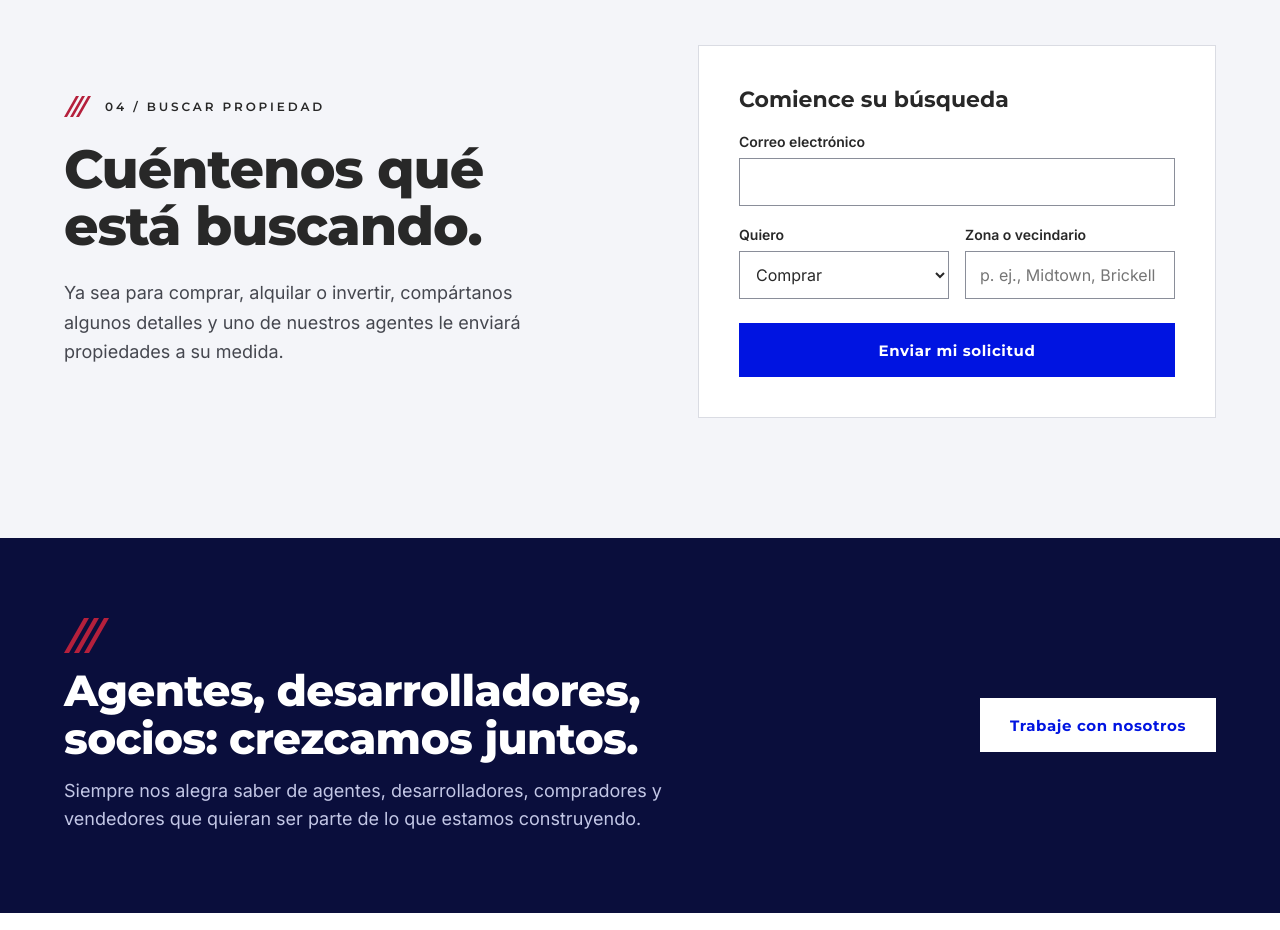
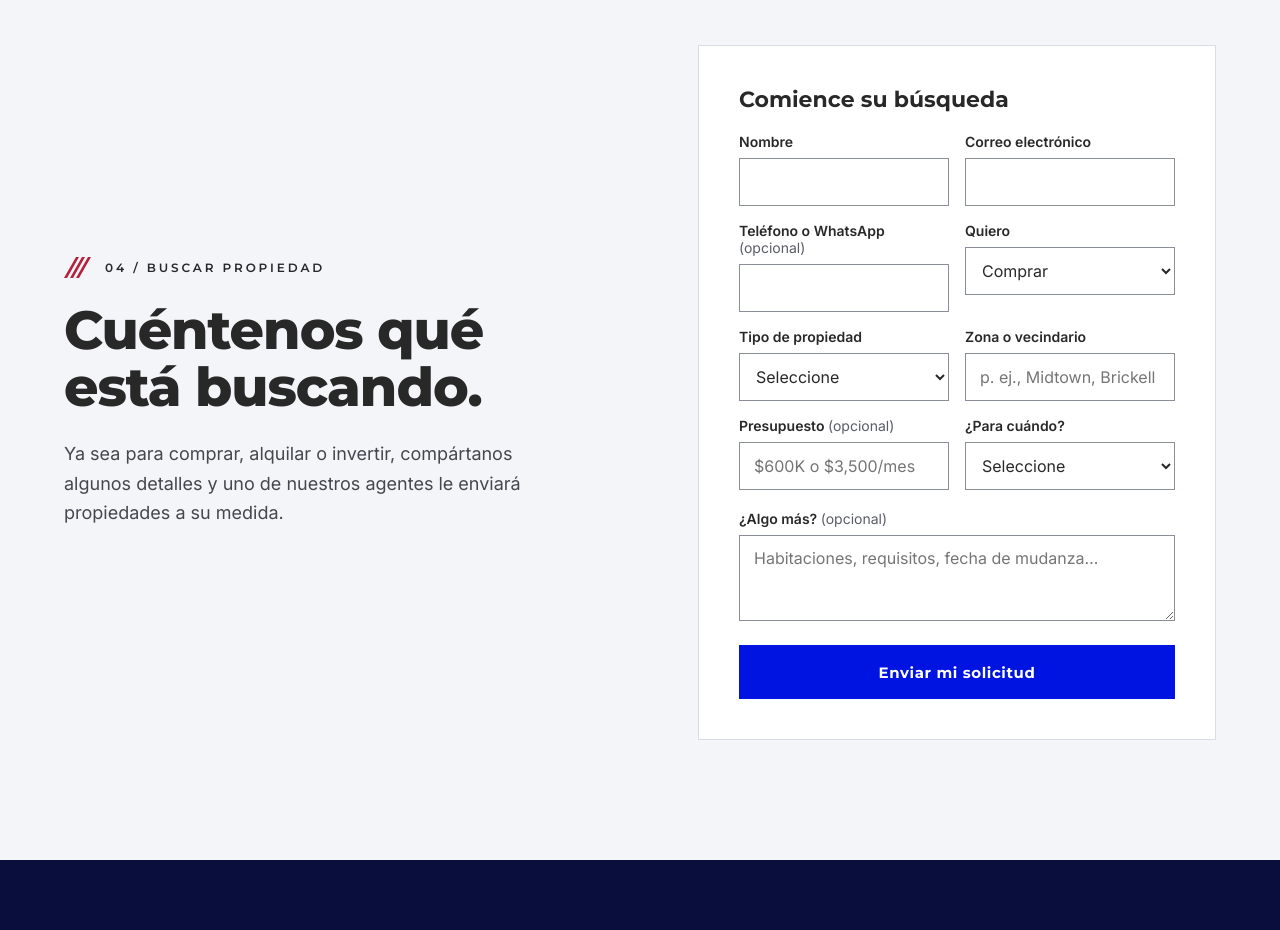
Before and after one commit to alejandrolevinton/levintonrealty-website, a plain HTML site: page es/index.html in a window 1280 px wide. Shown: the part 4020-4950 px from the top of the page. Drawn offline with Linux system fonts and the light colour scheme.

Commit message:
Find a Property form: ask for name, phone, property type, budget and timeline
- New fields (English and Spanish): name (required), phone or WhatsApp,
  property type, budget, timeline, and an "Anything else?" box
- Hidden "language" field so agents know which language to reply in
- Spanish options send the same English values, so submissions stay uniform
- Privacy policy (EN/ES) updated to list the new fields

Co-Authored-By: Claude Opus 5.5 <noreply@anthropic.com>
Claude-Session: https://claude.ai/code/session_01139QVLQtR3c5MqV6CuZihN

```diff
--- a/es/index.html
+++ b/es/index.html
@@ -260,23 +260,64 @@ dd,p{text-wrap:pretty}
 <input type="hidden" name="form-name" value="property-request">
 <p hidden><label>Deje este campo vacío: <input name="company"></label></p>
 <h3 id="find-form-h" style="margin:0;font-family:'Montserrat','Avenir Next','Segoe UI',system-ui,sans-serif;font-weight:700;font-size:22px">Comience su búsqueda</h3>
+<input type="hidden" name="language" value="Español">
+<div style="display:grid;grid-template-columns:repeat(auto-fit,minmax(min(200px,100%),1fr));gap:16px">
+<div style="display:flex;flex-direction:column;gap:8px">
+<label for="f-name" style="font-size:14px;font-weight:600">Nombre</label>
+<input id="f-name" name="name" type="text" required autocomplete="name" style="width:100%;border:1px solid #8A8E99;border-radius:0;background:#FFFFFF;font-size:16px;height:48px;padding:0 14px">
+</div>
 <div style="display:flex;flex-direction:column;gap:8px">
 <label for="f-email" style="font-size:14px;font-weight:600">Correo electrónico</label>
-<input id="f-email" name="email" type="email" required autocomplete="email" style="width:100%;height:48px;padding:0 14px;border:1px solid #8A8E99;border-radius:0;background:#FFFFFF;font-size:16px">
+<input id="f-email" name="email" type="email" required autocomplete="email" style="width:100%;border:1px solid #8A8E99;border-radius:0;background:#FFFFFF;font-size:16px;height:48px;padding:0 14px">
 </div>
-<div style="display:grid;grid-template-columns:repeat(auto-fit,minmax(min(200px,100%),1fr));gap:16px">
+<div style="display:flex;flex-direction:column;gap:8px">
+<label for="f-phone" style="font-size:14px;font-weight:600">Teléfono o WhatsApp <span style="font-weight:400;color:#5A5D66">(opcional)</span></label>
+<input id="f-phone" name="phone" type="tel" autocomplete="tel" style="width:100%;border:1px solid #8A8E99;border-radius:0;background:#FFFFFF;font-size:16px;height:48px;padding:0 14px">
+</div>
 <div style="display:flex;flex-direction:column;gap:8px">
 <label for="f-goal" style="font-size:14px;font-weight:600">Quiero</label>
-<select id="f-goal" name="looking_to" style="width:100%;height:48px;padding:0 12px;border:1px solid #8A8E99;border-radius:0;background:#FFFFFF;font-size:16px">
+<select id="f-goal" name="looking_to" style="width:100%;border:1px solid #8A8E99;border-radius:0;background:#FFFFFF;font-size:16px;height:48px;padding:0 12px">
 <option value="Buy">Comprar</option>
 <option value="Lease">Alquilar</option>
 <option value="Invest">Invertir</option>
 </select>
 </div>
 <div style="display:flex;flex-direction:column;gap:8px">
+<label for="f-type" style="font-size:14px;font-weight:600">Tipo de propiedad</label>
+<select id="f-type" name="property_type" style="width:100%;border:1px solid #8A8E99;border-radius:0;background:#FFFFFF;font-size:16px;height:48px;padding:0 12px">
+<option value="">Seleccione</option>
+<option value="Condo or apartment">Condominio o apartamento</option>
+<option value="House or townhouse">Casa o townhouse</option>
+<option value="Multifamily">Multifamiliar</option>
+<option value="Commercial">Comercial</option>
+<option value="Land">Terreno</option>
+<option value="Business">Negocio</option>
+<option value="Not sure yet">Aún no lo sé</option>
+</select>
+</div>
+<div style="display:flex;flex-direction:column;gap:8px">
 <label for="f-area" style="font-size:14px;font-weight:600">Zona o vecindario</label>
-<input id="f-area" name="area" type="text" placeholder="p. ej., Midtown, Brickell" style="width:100%;height:48px;padding:0 14px;border:1px solid #8A8E99;border-radius:0;background:#FFFFFF;font-size:16px">
+<input id="f-area" name="area" type="text" placeholder="p. ej., Midtown, Brickell" style="width:100%;border:1px solid #8A8E99;border-radius:0;background:#FFFFFF;font-size:16px;height:48px;padding:0 14px">
 </div>
+<div style="display:flex;flex-direction:column;gap:8px">
+<label for="f-budget" style="font-size:14px;font-weight:600">Presupuesto <span style="font-weight:400;color:#5A5D66">(opcional)</span></label>
+<input id="f-budget" name="budget" type="text" placeholder="$600K o $3,500/mes" style="width:100%;border:1px solid #8A8E99;border-radius:0;background:#FFFFFF;font-size:16px;height:48px;padding:0 14px">
+</div>
+<div style="display:flex;flex-direction:column;gap:8px">
+<label for="f-when" style="font-size:14px;font-weight:600">¿Para cuándo?</label>
+<select id="f-when" name="timeline" style="width:100%;border:1px solid #8A8E99;border-radius:0;background:#FFFFFF;font-size:16px;height:48px;padding:0 12px">
+<option value="">Seleccione</option>
+<option value="As soon as possible">Lo antes posible</option>
+<option value="In 1–3 months">En 1 a 3 meses</option>
+<option value="In 3–6 months">En 3 a 6 meses</option>
+<option value="In 6 months or more">En 6 meses o más</option>
+<option value="Just exploring">Solo estoy explorando</option>
+</select>
+</div>
+</div>
+<div style="display:flex;flex-direction:column;gap:8px">
+<label for="f-details" style="font-size:14px;font-weight:600">¿Algo más? <span style="font-weight:400;color:#5A5D66">(opcional)</span></label>
+<textarea id="f-details" name="details" rows="3" placeholder="Habitaciones, requisitos, fecha de mudanza…" style="width:100%;border:1px solid #8A8E99;border-radius:0;background:#FFFFFF;font-size:16px;padding:12px 14px;resize:vertical"></textarea>
 </div>
 <button type="submit" style="margin-top:4px;min-height:54px;border:0;border-radius:0;background:#0014E1;color:#FFFFFF;font-family:'Montserrat','Avenir Next','Segoe UI',system-ui,sans-serif;font-weight:700;font-size:15px;letter-spacing:0.04em;cursor:pointer">Enviar mi solicitud</button>
 </form>
```
Also changed, not shown: es/privacidad.html (+1 -1 lines), index.html (+45 -4 lines), privacy.html (+1 -1 lines).
